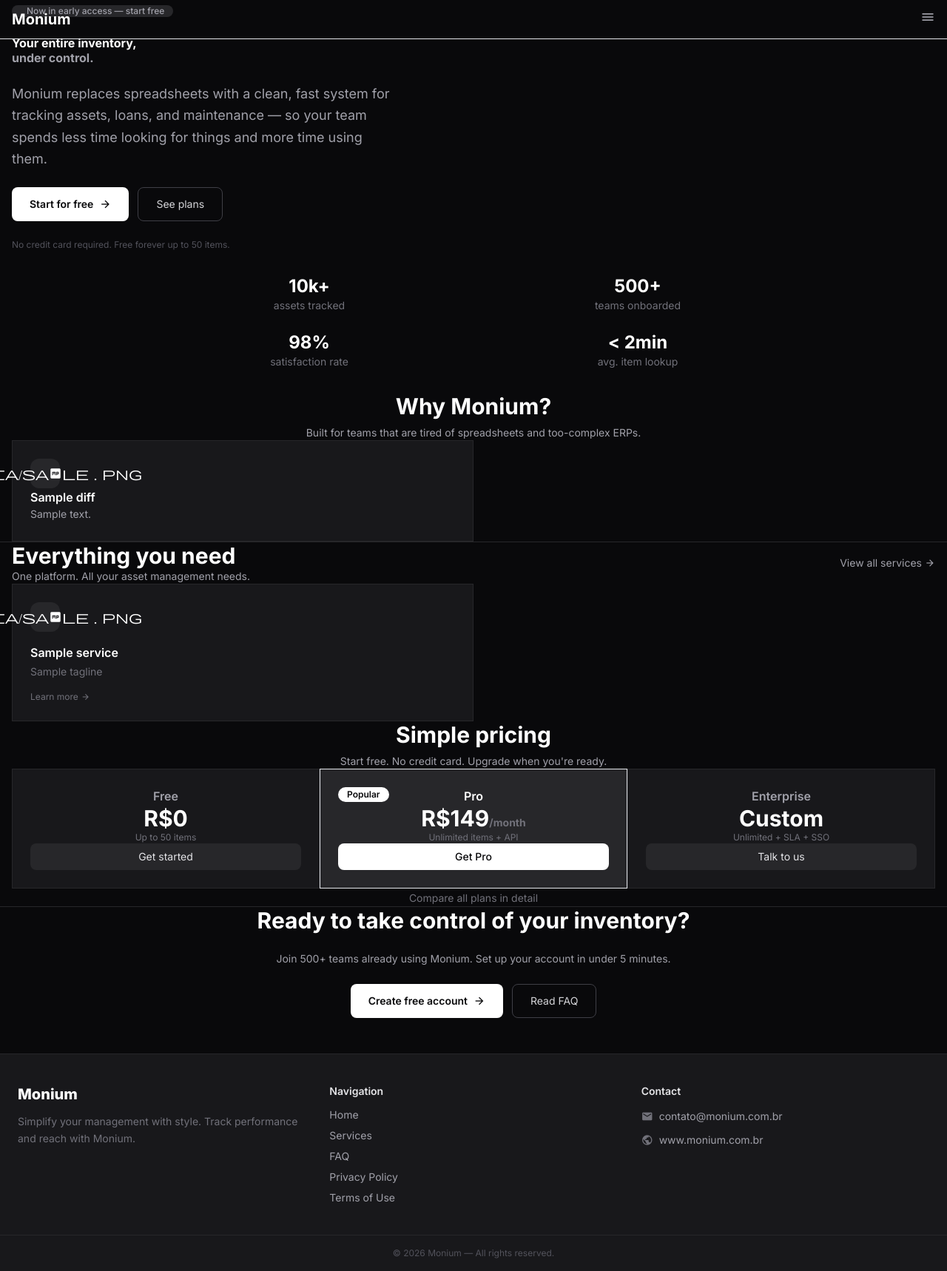
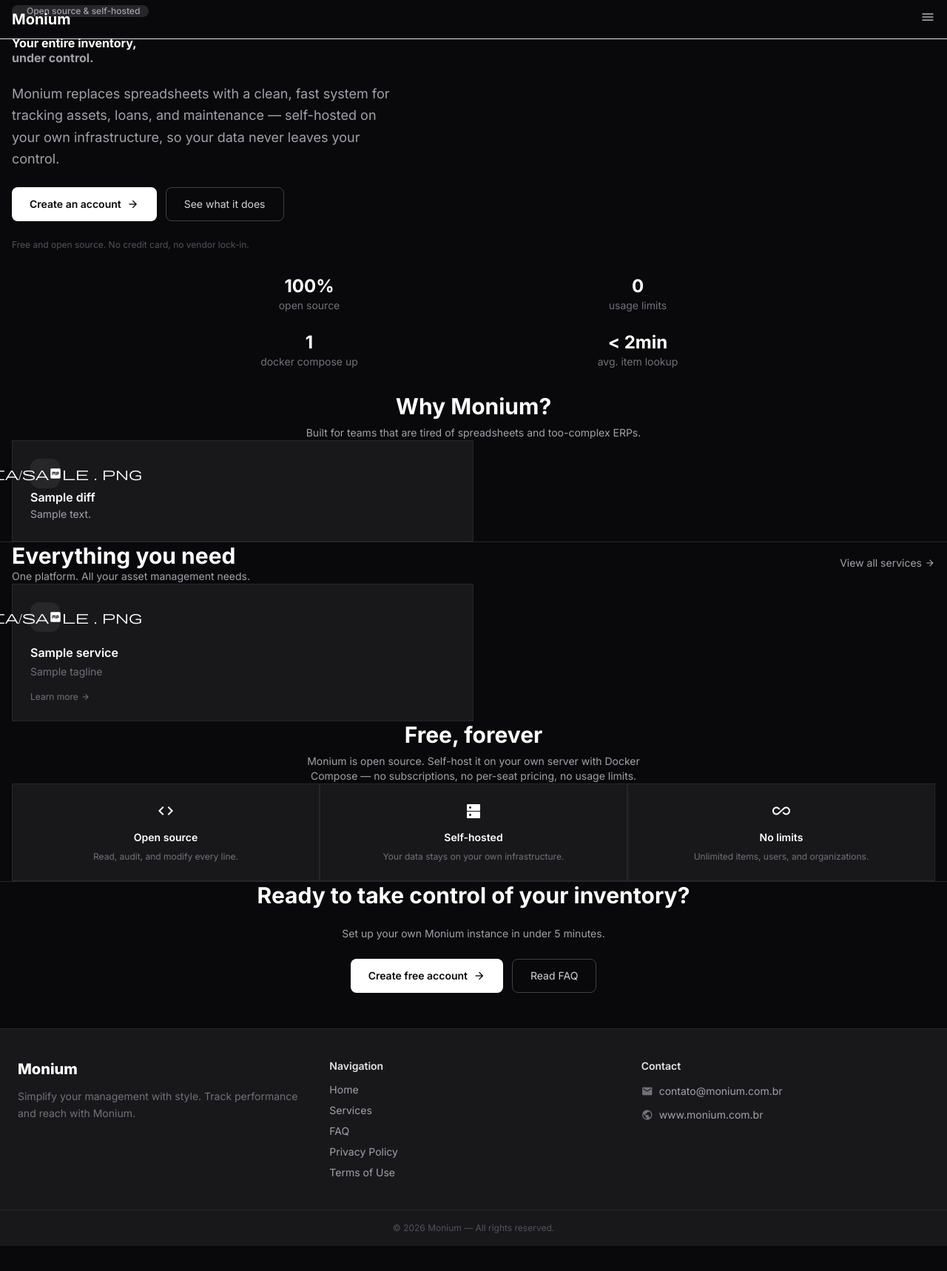
Before and after one commit to syspe-solutions/monium, a Django app: template src/apps/pages/templates/pages/home.html in a window 1280 px wide. Shown: the whole page at 74% size. After the commit the page ends 1684 px from the top, so only its background shows below. Run offline with Django 5.2, Linux system fonts and the light colour scheme; the template is opened without the code that fills it: most values are stand-ins (such as "Sample title", 1, 10 or a date in 2020); parts of the project's set-up code (start-up, migrations or seed data) failed here and were passed over.

Commit message:
content(pages): atualiza textos institucionais e remove menções a billing/Redis
Ajustes de copy nas páginas públicas (home, privacy, terms, serviços) e
remoção dos links pro billing removido. O FAQ sobre self-hosting também
para de mencionar Redis, já que ele saiu da stack.

```diff
--- a/src/apps/pages/templates/pages/base_public.html
+++ b/src/apps/pages/templates/pages/base_public.html
@@ -13,10 +13,6 @@
       <a href="{% url 'pages:services' %}"
          class="px-3 py-1.5 rounded text-zinc-400 hover:text-white hover:bg-zinc-800 transition">
         {% trans "Services" %}
-      </a>
-      <a href="{% url 'billing:plans' %}"
-         class="px-3 py-1.5 rounded text-zinc-400 hover:text-white hover:bg-zinc-800 transition">
-        {% trans "Plans" %}
       </a>
       <a href="{% url 'pages:faq' %}"
          class="px-3 py-1.5 rounded text-zinc-400 hover:text-white hover:bg-zinc-800 transition">
@@ -75,7 +71,6 @@
   <div id="mobile-nav"
        class="hidden md:hidden border-t border-zinc-800 bg-zinc-950 px-4 py-3 flex flex-col gap-1 text-sm">
     <a href="{% url 'pages:services' %}" class="px-3 py-2 rounded text-zinc-400 hover:text-white hover:bg-zinc-800 transition">{% trans "Services" %}</a>
-    <a href="{% url 'billing:plans' %}" class="px-3 py-2 rounded text-zinc-400 hover:text-white hover:bg-zinc-800 transition">{% trans "Plans" %}</a>
     <a href="{% url 'pages:faq' %}" class="px-3 py-2 rounded text-zinc-400 hover:text-white hover:bg-zinc-800 transition">FAQ</a>
 
     <div class="border-t border-zinc-800 my-2"></div>
--- a/src/apps/pages/templates/pages/home.html
+++ b/src/apps/pages/templates/pages/home.html
@@ -19,7 +19,7 @@
       <div class="space-y-6">
         <div class="inline-flex items-center gap-2 bg-zinc-800 text-zinc-400 text-xs font-medium px-3 py-1 rounded-full">
           <span class="w-1.5 h-1.5 rounded-full bg-green-500 animate-pulse"></span>
-          {% trans "Now in early access — start free" %}
+          {% trans "Open source & self-hosted" %}
         </div>
 
         <h1 class="text-4xl sm:text-5xl lg:text-6xl font-bold text-white leading-tight">
@@ -28,22 +28,22 @@
         </h1>
 
         <p class="text-zinc-400 text-lg leading-relaxed max-w-lg">
-          {% trans "Monium replaces spreadsheets with a clean, fast system for tracking assets, loans, and maintenance — so your team spends less time looking for things and more time using them." %}
+          {% trans "Monium replaces spreadsheets with a clean, fast system for tracking assets, loans, and maintenance — self-hosted on your own infrastructure, so your data never leaves your control." %}
         </p>
 
         <div class="flex flex-wrap gap-3">
           <a href="{% url 'account:register' %}"
              class="inline-flex items-center gap-2 px-6 py-3 rounded-lg bg-white text-zinc-950 font-semibold hover:bg-zinc-100 transition text-sm">
-            {% trans "Start for free" %}
+            {% trans "Create an account" %}
             <span class="material-symbols-outlined text-base leading-none">arrow_forward</span>
           </a>
-          <a href="{% url 'billing:plans' %}"
+          <a href="{% url 'pages:services' %}"
              class="inline-flex items-center gap-2 px-6 py-3 rounded-lg border border-zinc-700 text-zinc-300 hover:bg-zinc-800 hover:text-white transition text-sm">
-            {% trans "See plans" %}
+            {% trans "See what it does" %}
           </a>
         </div>
 
-        <p class="text-zinc-600 text-xs">{% trans "No credit card required. Free forever up to 50 items." %}</p>
+        <p class="text-zinc-600 text-xs">{% trans "Free and open source. No credit card, no vendor lock-in." %}</p>
       </div>
 
       <!-- Dashboard mockup -->
@@ -54,7 +54,7 @@
             <span class="w-2.5 h-2.5 rounded-full bg-zinc-700"></span>
             <span class="w-2.5 h-2.5 rounded-full bg-zinc-700"></span>
             <span class="w-2.5 h-2.5 rounded-full bg-zinc-700"></span>
-            <span class="ml-3 text-zinc-600 text-xs">monium.app/inventory</span>
+            <span class="ml-3 text-zinc-600 text-xs">your-server.com/inventory</span>
           </div>
           <!-- Fake stat cards -->
           <div class="p-4 grid grid-cols-2 gap-3">
@@ -108,16 +108,16 @@
   <section class="border-y border-zinc-800 bg-zinc-900/50">
     <div class="max-w-4xl mx-auto px-4 py-8 grid grid-cols-2 md:grid-cols-4 gap-6 text-center">
       <div>
-        <p class="text-2xl font-bold text-white">10k+</p>
-        <p class="text-zinc-500 text-sm">{% trans "assets tracked" %}</p>
+        <p class="text-2xl font-bold text-white">100%</p>
+        <p class="text-zinc-500 text-sm">{% trans "open source" %}</p>
       </div>
       <div>
-        <p class="text-2xl font-bold text-white">500+</p>
-        <p class="text-zinc-500 text-sm">{% trans "teams onboarded" %}</p>
+        <p class="text-2xl font-bold text-white">0</p>
+        <p class="text-zinc-500 text-sm">{% trans "usage limits" %}</p>
       </div>
       <div>
-        <p class="text-2xl font-bold text-white">98%</p>
-        <p class="text-zinc-500 text-sm">{% trans "satisfaction rate" %}</p>
+        <p class="text-2xl font-bold text-white">1</p>
+        <p class="text-zinc-500 text-sm">{% trans "docker compose up" %}</p>
       </div>
       <div>
         <p class="text-2xl font-bold text-white">< 2min</p>
@@ -184,39 +184,31 @@
     </div>
   </section>
 
-  <!-- ── PLANS PREVIEW ─────────────────────────────────────────────── -->
+  <!-- ── OPEN SOURCE ───────────────────────────────────────────────── -->
   <section class="max-w-6xl mx-auto px-4 py-20 space-y-10">
     <div class="text-center space-y-2">
-      <h2 class="text-3xl font-bold text-white">{% trans "Simple pricing" %}</h2>
-      <p class="text-zinc-400 text-sm">{% trans "Start free. No credit card. Upgrade when you're ready." %}</p>
+      <h2 class="text-3xl font-bold text-white">{% trans "Free, forever" %}</h2>
+      <p class="text-zinc-400 text-sm max-w-lg mx-auto">
+        {% trans "Monium is open source. Self-host it on your own server with Docker Compose — no subscriptions, no per-seat pricing, no usage limits." %}
+      </p>
     </div>
 
     <div class="grid sm:grid-cols-3 gap-5 max-w-3xl mx-auto">
-      <div class="bg-zinc-900 border border-zinc-800 rounded-2xl p-6 text-center space-y-3">
-        <p class="text-zinc-400 font-semibold">Free</p>
-        <p class="text-3xl font-bold text-white">R$0</p>
-        <p class="text-zinc-500 text-xs">{% trans "Up to 50 items" %}</p>
-        <a href="{% url 'account:register' %}" class="block w-full py-2 rounded-lg bg-zinc-800 text-zinc-200 text-sm hover:bg-zinc-700 transition">{% trans "Get started" %}</a>
+      <div class="bg-zinc-900 border border-zinc-800 rounded-2xl p-6 text-center space-y-2">
+        <span class="material-symbols-outlined text-white text-2xl leading-none">code</span>
+        <p class="text-white font-semibold text-sm">{% trans "Open source" %}</p>
+        <p class="text-zinc-500 text-xs">{% trans "Read, audit, and modify every line." %}</p>
       </div>
-      <div class="bg-zinc-800 border border-white/10 rounded-2xl p-6 text-center space-y-3 relative">
-        <div class="absolute -top-3 left-1/2 -translate-x-1/2 bg-white text-zinc-950 text-xs font-semibold px-3 py-0.5 rounded-full">{% trans "Popular" %}</div>
-        <p class="text-white font-semibold">Pro</p>
-        <p class="text-3xl font-bold text-white">R$149<span class="text-sm text-zinc-500">/{% trans "month" %}</span></p>
-        <p class="text-zinc-500 text-xs">{% trans "Unlimited items + API" %}</p>
-        <a href="{% url 'account:register' %}" class="block w-full py-2 rounded-lg bg-white text-zinc-950 text-sm font-medium hover:bg-zinc-100 transition">{% trans "Get Pro" %}</a>
+      <div class="bg-zinc-900 border border-zinc-800 rounded-2xl p-6 text-center space-y-2">
+        <span class="material-symbols-outlined text-white text-2xl leading-none">dns</span>
+        <p class="text-white font-semibold text-sm">{% trans "Self-hosted" %}</p>
+        <p class="text-zinc-500 text-xs">{% trans "Your data stays on your own infrastructure." %}</p>
       </div>
-      <div class="bg-zinc-900 border border-zinc-800 rounded-2xl p-6 text-center space-y-3">
-        <p class="text-zinc-400 font-semibold">Enterprise</p>
-        <p class="text-3xl font-bold text-white">{% trans "Custom" %}</p>
-        <p class="text-zinc-500 text-xs">{% trans "Unlimited + SLA + SSO" %}</p>
-        <a href="mailto:contact@monium.app" class="block w-full py-2 rounded-lg bg-zinc-800 text-zinc-200 text-sm hover:bg-zinc-700 transition">{% trans "Talk to us" %}</a>
+      <div class="bg-zinc-900 border border-zinc-800 rounded-2xl p-6 text-center space-y-2">
+        <span class="material-symbols-outlined text-white text-2xl leading-none">all_inclusive</span>
+        <p class="text-white font-semibold text-sm">{% trans "No limits" %}</p>
+        <p class="text-zinc-500 text-xs">{% trans "Unlimited items, users, and organizations." %}</p>
       </div>
-    </div>
-
-    <div class="text-center">
-      <a href="{% url 'billing:plans' %}" class="text-zinc-500 hover:text-zinc-300 text-sm underline transition">
-        {% trans "Compare all plans in detail" %}
-      </a>
     </div>
   </section>
 
@@ -225,7 +217,7 @@
     <div class="max-w-3xl mx-auto px-4 py-20 text-center space-y-6">
       <h2 class="text-3xl font-bold text-white">{% trans "Ready to take control of your inventory?" %}</h2>
       <p class="text-zinc-400 text-sm">
-        {% trans "Join 500+ teams already using Monium. Set up your account in under 5 minutes." %}
+        {% trans "Set up your own Monium instance in under 5 minutes." %}
       </p>
       <div class="flex flex-wrap justify-center gap-3">
         <a href="{% url 'account:register' %}"
@@ -234,7 +226,7 @@
           <span class="material-symbols-outlined text-base leading-none">arrow_forward</span>
         </a>
         <a href="{% url 'pages:faq' %}"
-           class="px-6 py-3 rounded-lg border border-zinc-700 text-zinc-300 hover:bg-zinc-800 transition text-sm">
+           class="inline-flex items-center gap-2 px-6 py-3 rounded-lg border border-zinc-700 text-zinc-300 hover:bg-zinc-800 hover:text-white transition text-sm">
           {% trans "Read FAQ" %}
         </a>
       </div>
--- a/src/apps/pages/templates/pages/privacy.html
+++ b/src/apps/pages/templates/pages/privacy.html
@@ -27,7 +27,6 @@
           <li class="flex items-start gap-2"><span class="text-zinc-600 shrink-0">•</span><span><strong class="text-zinc-300">{% trans "Profile data:" %}</strong> {% trans "Date of birth, bio, and website link (optional, provided by you)." %}</span></li>
           <li class="flex items-start gap-2"><span class="text-zinc-600 shrink-0">•</span><span><strong class="text-zinc-300">{% trans "Usage data:" %}</strong> {% trans "IP address, browser type, pages visited, and actions performed within the platform (logged for security and audit purposes)." %}</span></li>
           <li class="flex items-start gap-2"><span class="text-zinc-600 shrink-0">•</span><span><strong class="text-zinc-300">{% trans "Inventory data:" %}</strong> {% trans "Item descriptions, locations, responsible parties, and other data you enter into the system." %}</span></li>
-          <li class="flex items-start gap-2"><span class="text-zinc-600 shrink-0">•</span><span><strong class="text-zinc-300">{% trans "Billing data:" %}</strong> {% trans "Payment information is processed by our payment provider and is never stored on Monium's servers." %}</span></li>
         </ul>
       </section>
 
@@ -57,7 +56,6 @@
         <h2 class="text-white text-lg font-semibold">4. {% trans "Data Sharing" %}</h2>
         <p>{% trans "We do not sell your personal data. We may share data with:" %}</p>
         <ul class="space-y-2 pl-4">
-          <li class="flex items-start gap-2"><span class="text-zinc-600 shrink-0">•</span><span>{% trans "Payment processors (for billing), under their own privacy policies and under contractual data protection obligations." %}</span></li>
           <li class="flex items-start gap-2"><span class="text-zinc-600 shrink-0">•</span><span>{% trans "Cloud infrastructure providers hosting data in Brazil." %}</span></li>
           <li class="flex items-start gap-2"><span class="text-zinc-600 shrink-0">•</span><span>{% trans "Legal authorities, when required by law or court order." %}</span></li>
         </ul>
@@ -65,7 +63,7 @@
 
       <section class="space-y-3">
         <h2 class="text-white text-lg font-semibold">5. {% trans "Data Retention" %}</h2>
-        <p>{% trans "Account data is retained for the duration of your active subscription plus 30 days after cancellation, after which it is permanently deleted. Audit logs are retained for 12 months. You may request earlier deletion via our DPO." %}</p>
+        <p>{% trans "Account data is retained while your account is active, plus 30 days after deletion is requested, after which it is permanently deleted. Audit logs are retained for 12 months. You may request earlier deletion via our DPO." %}</p>
       </section>
 
       <section class="space-y-3">
--- a/src/apps/pages/templates/pages/services/detail.html
+++ b/src/apps/pages/templates/pages/services/detail.html
@@ -29,10 +29,6 @@
            class="inline-flex items-center gap-2 px-5 py-2.5 rounded-lg bg-white text-zinc-950 font-semibold hover:bg-zinc-100 transition text-sm">
           {% trans "Start for free" %}
           <span class="material-symbols-outlined text-sm leading-none">arrow_forward</span>
-        </a>
-        <a href="{% url 'billing:plans' %}"
-           class="px-5 py-2.5 rounded-lg border border-zinc-700 text-zinc-300 hover:bg-zinc-800 transition text-sm">
-          {% trans "View plans" %}
         </a>
       </div>
     </div>
@@ -113,7 +109,7 @@
     <!-- CTA -->
     <div class="bg-zinc-900 border border-zinc-800 rounded-2xl p-8 text-center space-y-4">
       <h3 class="text-white text-xl font-bold">{% trans "Get started today" %}</h3>
-      <p class="text-zinc-400 text-sm">{% trans "Free plan available. No credit card required." %}</p>
+      <p class="text-zinc-400 text-sm">{% trans "Free and open source. No credit card required." %}</p>
       <a href="{% url 'account:register' %}"
          class="inline-flex items-center gap-2 px-6 py-3 rounded-lg bg-white text-zinc-950 font-semibold hover:bg-zinc-100 transition text-sm">
         {% trans "Create your free account" %}
--- a/src/apps/pages/templates/pages/services/index.html
+++ b/src/apps/pages/templates/pages/services/index.html
@@ -41,15 +41,11 @@
     <!-- Bottom CTA -->
     <div class="border border-zinc-800 bg-zinc-900 rounded-2xl p-8 text-center space-y-4">
       <h3 class="text-white text-xl font-bold">{% trans "Ready to get started?" %}</h3>
-      <p class="text-zinc-400 text-sm">{% trans "All features available on the Free plan — no credit card needed." %}</p>
+      <p class="text-zinc-400 text-sm">{% trans "All features included, free and open source — no credit card needed." %}</p>
       <div class="flex justify-center gap-3">
         <a href="{% url 'account:register' %}"
            class="px-5 py-2.5 rounded-lg bg-white text-zinc-950 font-semibold hover:bg-zinc-100 transition text-sm">
           {% trans "Create free account" %}
-        </a>
-        <a href="{% url 'billing:plans' %}"
-           class="px-5 py-2.5 rounded-lg border border-zinc-700 text-zinc-300 hover:bg-zinc-800 transition text-sm">
-          {% trans "View plans" %}
         </a>
       </div>
     </div>
```
Also changed, not shown: src/apps/pages/templates/pages/terms.html (+13 -27 lines), src/apps/pages/web/views.py (+34 -67 lines).
